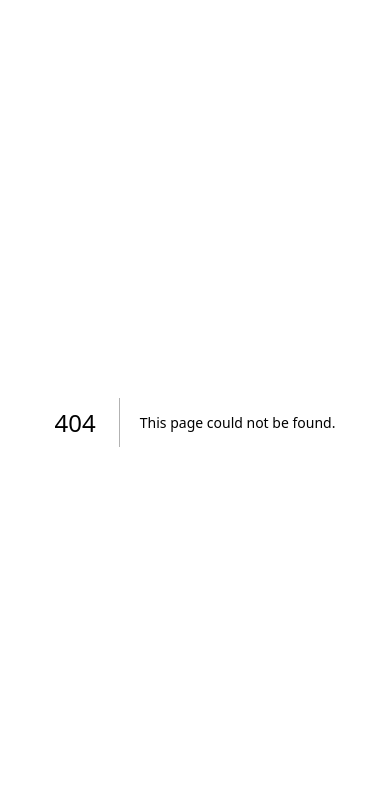
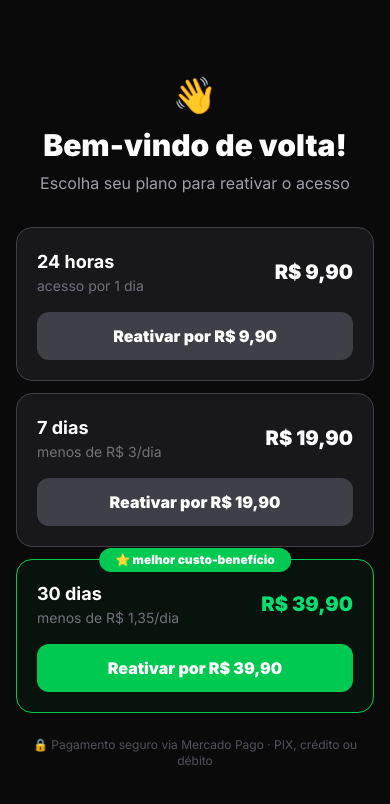
Before and after one commit to kvvv1/respostaperfeita, a Next.js app: page /renovar in a window 390 px wide. Before the commit this address had no page. Shown: the top 804 px of the page. Built offline with nearby package versions, Linux system fonts and the light colour scheme.

Commit message:
feat: renewal page /renovar, auto-activate on obrigado, phone pre-fill on checkout

```diff
--- a/src/app/api/checkout/route.ts
+++ b/src/app/api/checkout/route.ts
@@ -4,17 +4,18 @@ import { db } from "@/lib/supabase";
 import { z } from "zod";
 
 const schema = z.object({
-  plan: z.enum(["TRIAL_24H", "WEEK_7D", "MONTH_30D"]).default("TRIAL_24H"),
+  plan:  z.enum(["TRIAL_24H", "WEEK_7D", "MONTH_30D"]).default("TRIAL_24H"),
+  phone: z.string().min(10).optional(), // pre-filled for renewals
 });
 
 export async function POST(req: NextRequest) {
   try {
     const body = await req.json().catch(() => ({}));
-    const { plan } = schema.parse(body);
+    const { plan, phone } = schema.parse(body);
 
     const { data: pending, error } = await db
       .from("PendingPhone")
-      .insert({ plan })
+      .insert({ plan, phone: phone ?? null })
       .select()
       .single();
 
--- a/src/app/obrigado/page.tsx
+++ b/src/app/obrigado/page.tsx
@@ -28,12 +28,13 @@ function isValidPhone(phone: string) {
 }
 
 function ObrigadoContent() {
-  const [phone, setPhone]       = useState("");
-  const [loading, setLoading]   = useState(false);
+  const [phone, setPhone]         = useState("");
+  const [loading, setLoading]     = useState(false);
   const [activated, setActivated] = useState(false);
   const [pendingId, setPendingId] = useState<string | null>(null);
-  const [plan, setPlan]         = useState<string>("TRIAL_24H");
-  const [error, setError]       = useState("");
+  const [plan, setPlan]           = useState<string>("TRIAL_24H");
+  const [error, setError]         = useState("");
+  const [autoMode, setAutoMode]   = useState(false); // renewal: phone already known
   const searchParams = useSearchParams();
 
   useEffect(() => {
@@ -46,6 +47,63 @@ function ObrigadoContent() {
     const p = searchParams.get("plan");
     if (p) setPlan(p);
   }, [searchParams]);
+
+  // Auto-activate if phone is already set (renewal flow)
+  useEffect(() => {
+    if (!pendingId) return;
+    let cancelled = false;
+
+    async function tryAutoActivate() {
+      const res = await fetch(`/api/phone?pendingId=${pendingId}`).catch(() => null);
+      if (!res?.ok || cancelled) return;
+      const data = await res.json();
+
+      if (data.phone) {
+        // Phone already saved (renewal) — wait for payment then auto-activate
+        setAutoMode(true);
+        setPhone(data.phone);
+
+        if (data.paid) {
+          // Payment already confirmed — activate now
+          const activate = await fetch("/api/phone", {
+            method: "POST",
+            headers: { "Content-Type": "application/json" },
+            body: JSON.stringify({ phone: data.phone, pendingId }),
+          }).catch(() => null);
+          if (activate?.ok && !cancelled) {
+            trackPurchase(PLAN_PRICES[data.plan] ?? 9.9);
+            trackLead();
+            setActivated(true);
+          }
+        } else {
+          // Poll until payment confirmed (MP webhook may be delayed)
+          const interval = setInterval(async () => {
+            if (cancelled) { clearInterval(interval); return; }
+            const r = await fetch(`/api/phone?pendingId=${pendingId}`).catch(() => null);
+            if (!r?.ok) return;
+            const d = await r.json();
+            if (d.paid) {
+              clearInterval(interval);
+              const activate = await fetch("/api/phone", {
+                method: "POST",
+                headers: { "Content-Type": "application/json" },
+                body: JSON.stringify({ phone: d.phone, pendingId }),
+              }).catch(() => null);
+              if (activate?.ok && !cancelled) {
+                trackPurchase(PLAN_PRICES[d.plan] ?? 9.9);
+                trackLead();
+                setActivated(true);
+              }
+            }
+          }, 3000);
+          return () => clearInterval(interval);
+        }
+      }
+    }
+
+    tryAutoActivate();
+    return () => { cancelled = true; };
+  }, [pendingId]);
 
   async function handleSubmit(e: React.FormEvent) {
     e.preventDefault();
@@ -141,6 +199,19 @@ function ObrigadoContent() {
     );
   }
 
+  /* ── Auto mode (renovação): aguardando pagamento ── */
+  if (autoMode && !activated) {
+    return (
+      <div className="min-h-screen bg-[#0a0a0a] flex items-center justify-center px-4">
+        <div className="w-full max-w-md text-center">
+          <div className="text-5xl mb-4 animate-spin">⏳</div>
+          <h1 className="text-2xl font-black text-white mb-2">Confirmando pagamento...</h1>
+          <p className="text-zinc-400">Aguarde, estamos ativando seu acesso automaticamente.</p>
+        </div>
+      </div>
+    );
+  }
+
   /* ── Formulário ── */
   return (
     <div className="min-h-screen bg-[#0a0a0a] flex items-center justify-center px-4">
--- /dev/null
+++ b/src/app/renovar/page.tsx
@@ -0,0 +1,153 @@
+"use client";
+
+import { useState, useEffect, Suspense } from "react";
+import { useSearchParams } from "next/navigation";
+
+const PLANS = [
+  {
+    id:    "TRIAL_24H",
+    label: "24 horas",
+    price: "R$ 9,90",
+    per:   "acesso por 1 dia",
+    highlight: false,
+  },
+  {
+    id:    "WEEK_7D",
+    label: "7 dias",
+    price: "R$ 19,90",
+    per:   "menos de R$ 3/dia",
+    highlight: false,
+  },
+  {
+    id:    "MONTH_30D",
+    label: "30 dias",
+    price: "R$ 39,90",
+    per:   "menos de R$ 1,35/dia",
+    highlight: true,
+    badge: "melhor custo-benefício",
+  },
+] as const;
+
+function formatPhone(raw: string) {
+  const d = raw.replace(/\D/g, "");
+  // Remove country code 55 for display
+  const local = d.startsWith("55") ? d.slice(2) : d;
+  if (local.length === 11)
+    return `(${local.slice(0, 2)}) ${local.slice(2, 7)}-${local.slice(7)}`;
+  if (local.length === 10)
+    return `(${local.slice(0, 2)}) ${local.slice(2, 6)}-${local.slice(6)}`;
+  return raw;
+}
+
+function RenovarContent() {
+  const [phone, setPhone]     = useState("");
+  const [loading, setLoading] = useState<string | null>(null);
+  const searchParams          = useSearchParams();
+
+  useEffect(() => {
+    const p = searchParams.get("phone") ?? "";
+    if (p) setPhone(p);
+  }, [searchParams]);
+
+  async function handleSelect(planId: string) {
+    setLoading(planId);
+    try {
+      const res = await fetch("/api/checkout", {
+        method:  "POST",
+        headers: { "Content-Type": "application/json" },
+        body:    JSON.stringify({ plan: planId, phone }),
+      });
+
+      if (!res.ok) throw new Error("Erro ao criar pagamento");
+      const data = await res.json();
+
+      // Store pendingId for /obrigado
+      sessionStorage.setItem("pendingId", data.pendingId);
+      localStorage.setItem("pendingId", data.pendingId);
+
+      // Redirect to MP checkout
+      window.location.href = data.initPoint;
+    } catch {
+      setLoading(null);
+      alert("Erro ao iniciar pagamento. Tente novamente.");
+    }
+  }
+
+  const displayPhone = phone ? formatPhone(phone) : "";
+
+  return (
+    <div className="min-h-screen bg-[#0a0a0a] flex items-center justify-center px-4 py-12">
+      <div className="w-full max-w-md">
+        {/* Header */}
+        <div className="text-center mb-8">
+          <div className="text-4xl mb-3">👋</div>
+          <h1 className="text-3xl font-black text-white mb-2">Bem-vindo de volta!</h1>
+          {displayPhone ? (
+            <p className="text-zinc-400">
+              Reativando acesso para{" "}
+              <span className="text-green-400 font-semibold">{displayPhone}</span>
+            </p>
+          ) : (
+            <p className="text-zinc-400">Escolha seu plano para reativar o acesso</p>
+          )}
+        </div>
+
+        {/* Plans */}
+        <div className="space-y-3">
+          {PLANS.map((plan) => (
+            <div
+              key={plan.id}
+              className={`relative rounded-2xl border p-5 cursor-pointer transition-all ${
+                plan.highlight
+                  ? "border-green-500 bg-green-500/5"
+                  : "border-zinc-700 bg-zinc-900 hover:border-zinc-500"
+              }`}
+            >
+              {plan.highlight && "badge" in plan && (
+                <div className="absolute -top-3 left-1/2 -translate-x-1/2 bg-green-500 text-white text-xs font-black px-4 py-1 rounded-full whitespace-nowrap">
+                  ⭐ {plan.badge}
+                </div>
+              )}
+
+              <div className="flex items-center justify-between">
+                <div>
+                  <p className="text-white font-bold text-lg">{plan.label}</p>
+                  <p className="text-zinc-500 text-sm">{plan.per}</p>
+                </div>
+                <div className="text-right">
+                  <p className={`text-xl font-black ${plan.highlight ? "text-green-400" : "text-white"}`}>
+                    {plan.price}
+                  </p>
+                </div>
+              </div>
+
+              <button
+                onClick={() => handleSelect(plan.id)}
+                disabled={loading !== null}
+                className={`mt-4 w-full font-black py-3 rounded-xl transition-all disabled:opacity-60 ${
+                  plan.highlight
+                    ? "bg-green-500 hover:bg-green-400 text-white"
+                    : "bg-zinc-700 hover:bg-zinc-600 text-white"
+                }`}
+              >
+                {loading === plan.id ? "Aguarde..." : `Reativar por ${plan.price}`}
+              </button>
+            </div>
+          ))}
+        </div>
+
+        <p className="text-center text-zinc-600 text-xs mt-6">
+          🔒 Pagamento seguro via Mercado Pago · PIX, crédito ou débito
+        </p>
+      </div>
+    </div>
+  );
+}
+
+export default function RenovarPage() {
+  return (
+    <Suspense>
+      <RenovarContent />
+    </Suspense>
+  );
+}
--- a/src/services/notification.service.ts
+++ b/src/services/notification.service.ts
@@ -19,7 +19,9 @@ export async function sendWelcomeMessage(phone: string, _plan: string) {
   }
 }
 
-const RENEWAL_LINK = APP_URL; // landing page — user picks plan there
+function renewalLink(phone: string) {
+  return `${APP_URL}/renovar?phone=${encodeURIComponent(phone)}`;
+}
 
 const PLAN_LABEL: Record<string, string> = {
   TRIAL_24H: "24 horas",
@@ -52,7 +54,7 @@ export async function checkExpiringSubscriptions() {
     try {
       await sendTextMessage(
         phone,
-        `⏳ *Seu acesso de ${planLabel} expira amanhã!*\n\nVocê já usou o bot pra resolver suas conversas — imagina ter isso por 30 dias completos.\n\n🏆 *Plano recomendado: 30 dias por R$ 39,90*\nMenos de R$ 1,35 por dia. Você gasta mais num café.\n\n👇 Garanta já e nunca mais trave numa resposta:\n${RENEWAL_LINK}\n\n_Também disponível: 7 dias por R$ 19,90_`
+        `⏳ *Seu acesso de ${planLabel} expira amanhã!*\n\nVocê já usou o bot pra resolver suas conversas — imagina ter isso por 30 dias completos.\n\n🏆 *Plano recomendado: 30 dias por R$ 39,90*\nMenos de R$ 1,35 por dia. Você gasta mais num café.\n\n👇 Garanta já e nunca mais trave numa resposta:\n${renewalLink(phone)}\n\n_Também disponível: 7 dias por R$ 19,90_`
       );
       await db.from("Subscription").update({ notified24h: true }).eq("id", sub.id);
       count24h++;
@@ -77,7 +79,7 @@ export async function checkExpiringSubscriptions() {
     try {
       await sendTextMessage(
         phone,
-        `🚨 *Seu acesso expira em menos de 2 horas!*\n\nNão deixa travar agora — você já sabe como funciona.\n\n🏆 *Recomendo o plano de 30 dias por R$ 39,90*\nVale muito mais que isso no seu dia a dia.\n\n👇 Renove agora em menos de 1 minuto:\n${RENEWAL_LINK}`
+        `🚨 *Seu acesso expira em menos de 2 horas!*\n\nNão deixa travar agora — você já sabe como funciona.\n\n🏆 *Recomendo o plano de 30 dias por R$ 39,90*\nVale muito mais que isso no seu dia a dia.\n\n👇 Renove agora em menos de 1 minuto:\n${renewalLink(phone)}`
       );
       await db.from("Subscription").update({ notified: true }).eq("id", sub.id);
       count2h++;
@@ -102,7 +104,7 @@ export async function checkExpiringSubscriptions() {
       if (phone) {
         await sendTextMessage(
           phone,
-          `😕 *Seu acesso expirou.*\n\nSei que ainda tem conversas esperando resposta — acontece com todo mundo.\n\nA boa notícia: reativar leva menos de 1 minuto e você volta a usar na hora.\n\n🏆 *Melhor custo-benefício: 30 dias por R$ 39,90*\nMenos de R$ 1,35 por dia para nunca mais travar.\n\n👇 Escolha seu plano e reative agora:\n${RENEWAL_LINK}\n\n✅ 7 dias — R$ 19,90\n✅ *30 dias — R$ 39,90* ⭐ mais popular`
+          `😕 *Seu acesso expirou.*\n\nSei que ainda tem conversas esperando resposta — acontece com todo mundo.\n\nA boa notícia: reativar leva menos de 1 minuto e você volta a usar na hora.\n\n🏆 *Melhor custo-benefício: 30 dias por R$ 39,90*\nMenos de R$ 1,35 por dia para nunca mais travar.\n\n👇 Escolha seu plano e reative agora:\n${renewalLink(phone)}\n\n✅ 24h — R$ 9,90\n✅ 7 dias — R$ 19,90\n✅ *30 dias — R$ 39,90* ⭐ mais popular`
         );
       }
       expiredCount++;
```
